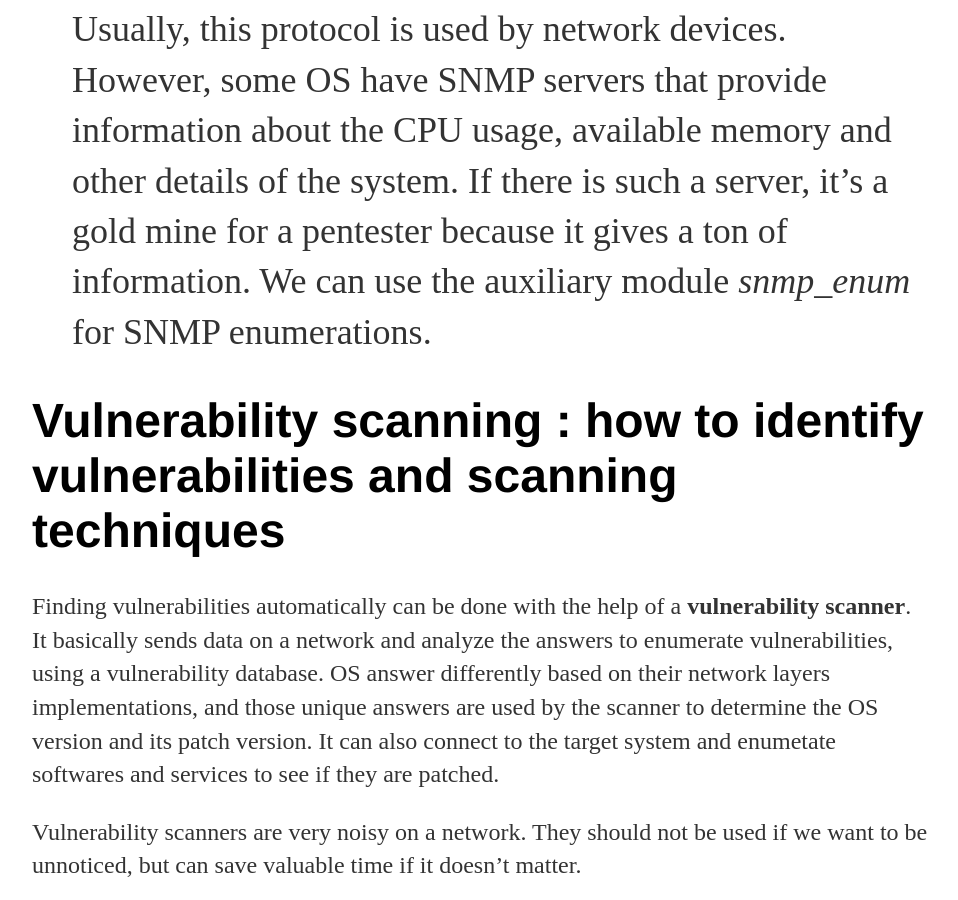
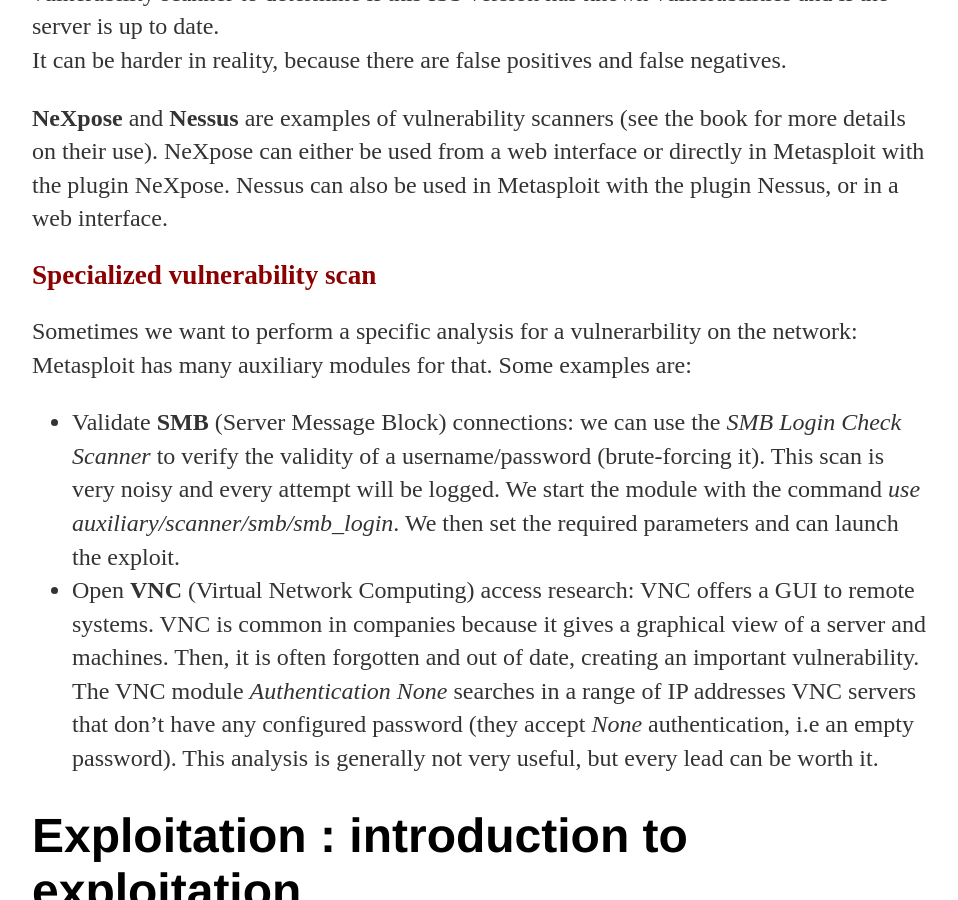
Before and after one commit to jsom1/jsom1.github.io, a Jekyll site: the page built from _summaries/metasploit.md, in a window 1280 px wide and 900 px high, scrolled down 8149 px. Shown: the whole window, without its empty margins (160-1118 px from the left). Built offline with Jekyll 4.4.1, drawn with Linux system fonts in a browser that asks for light colours; our own code applies the rules of GitHub Pages for plain Markdown files; some of the changed text lies outside the part shown.

Commit message:
Update metasploit.md

```diff
--- a/_summaries/metasploit.md
+++ b/_summaries/metasploit.md
@@ -48,6 +48,7 @@
 
 
 ## Penetration test types
+{:style="color:DarkRed; font-size: 170%;"}
 
 1. **White box (white hat)**\\
 It is a visible test : we work with the client.
@@ -65,6 +66,7 @@
 # Metasploit basics : introduction to the tools of Metasploit
 
 ## Terminology
+{:style="color:DarkRed; font-size: 170%;"}
 
 <ins>**Exploit**</ins>\\
 An exploit is the mean by which an attacker take advantage of a vulnerability in a system, an application or a service. **buffer overflows** and **SQL injections** are examples of exploits.
@@ -82,6 +84,7 @@
 A listener is a procedure or function that awaits any entering connection. For example, once that target has been exploited, it can communicate with the attacker via internet. The listener handles this connection.
 
 ## The interfaces of Metasploit
+{:style="color:DarkRed; font-size: 170%;"}
 
 There are 3 interfaces: **Msfconsole**, a **CLI** (command line interface) and a **GUI** (graphical user interface, Armitage), and different utilities. We will be using msfconsole only. The utilities are *direct interfaces* that can be useful for exploit development and are the following:
 
@@ -104,6 +107,7 @@
 Information gathering is the second phase of the PTES and maybe the most important. It is the basis of all the work that will come after it.
 
 ## Passive information gathering
+{:style="color:DarkRed; font-size: 170%;"}
 
 We collect information without touching the target systems. We can identidy the architecture, the network admins, what OS is used and what web server is used on the target network. **OSINT** (Open Source Intelligence) is a form of information gathering during which we use free free or easily obtainable information to chose and acquire information on the target.
 
@@ -111,6 +115,7 @@
 Passive information gathering is useful to define what systems should be included in the pentest (in a legal point of view).
 
 ## Active information gathering
+{:style="color:DarkRed; font-size: 170%;"}
 
 In active information gathering, we interact directly with a system to learn more about it. **Port scanning** is an example of active information gathering. **Nmap** is one of the most popular port scanner.
 
@@ -121,19 +126,16 @@
 
 
 ## Targeted scans
+{:style="color:DarkRed; font-size: 170%;"}
+
 It is sometimes useful to perform **targeted scans** to find specific services and/or versions that we know are vulnerable. Some examples are:
 
 - Scan a target network to find the vulnerability **ms08-067**, because it is a very common vulnerability that gives access to SYSTEM.
-
 - Detect the versions of Microsoft Windows with the module **smb_version** (*use scanner/smb/smb_version*). In the options, we can chose the number of threads; 1 (default) is enough if we scan a single system, but we could use more if we scan a subnet for example.
-
 - Look for misconfigured Microsoft SQL servers (**MS SQL**), known to be an easy entry door in a network. This is due to the fact that many system admins don't even know that their machines use MS SQL, because it is preinstalled on the system. It is often misconfigured or outdated.\\
 When installed, MS SQL listens on the TCP port 1433 by default (see the module *mssql_ping*).
-
 - Scan of **SSH** (Secure Shell) servers. If we find any, we have to determine its version. Many vulnerabilities have been identified in its implementations, and we could be lucky and find an old machine that hasn't been updated. To determine the version, we can use the modulee *ssh_version**.
-
 - Scan of **FTP** (File Transfer Protocol). FTP is a complicated and vulnerable protocol. FTP servers are often the easiest way in a target network. We can use the module *ftp_version*. If there is a FTP server, we can see if it allows anonymous connection with scanner *anonymous* (*use auxiliary/scanner/ftp/anonymous*).
-
 - **SNMP** (Simple Network Management Protocol) scan. Usually, this protocol is used by network devices. However, some OS have SNMP servers that provide information about the CPU usage, available memory and other details of the system. If there is such a server, it's a gold mine for a pentester because it gives a ton of information. We can use the auxiliary module *snmp_enum* for SNMP enumerations.
 
 # Vulnerability scanning : how to identify vulnerabilities and scanning techniques
@@ -143,12 +145,21 @@
 Vulnerability scanners are very noisy on a network. They should not be used if we want to be unnoticed, but can save valuable time if it doesn't matter.
 
 ## Base vulnerability scan
+{:style="color:DarkRed; font-size: 170%;"}
 
 We can use **netcat** to perform a **banner grabbing** on the target. The command would be *nc 192.168.1.293 80*: here we connect to 192.168.1.293 on a web server (port 80), and we can then use the command *GET HTTP* to receive headers information returned by the server. Imagine we receive the information *Server: Microsoft-IIS/5.1*: we could then use a vulnerability scanner to determine if this ISS version has known vulnerabilities and if the server is up to date.\\
 It can be harder in reality, because there are false positives and false negatives.
 
 **NeXpose** and **Nessus** are examples of vulnerability scanners (see the book for more details on their use). NeXpose can either be used from a web interface or directly in Metasploit with the plugin NeXpose. Nessus can also be used in Metasploit with the plugin Nessus, or in a web interface.
 
+
+## Specialized vulnerability scan
+{:style="color:DarkRed; font-size: 170%;"}
+
+Sometimes we want to perform a specific analysis for a vulnerarbility on the network: Metasploit has many auxiliary modules for that. Some examples are:
+
+- Validate **SMB** (Server Message Block) connections: we can use the *SMB Login Check Scanner* to verify the validity of a username/password (brute-forcing it). This scan is very noisy and every attempt will be logged. We start the module with the command *use auxiliary/scanner/smb/smb_login*. We then set the required parameters and can launch the exploit.
+- Open **VNC** (Virtual Network Computing) access research: VNC offers a GUI to remote systems. VNC is common in companies because it gives a graphical view of a server and machines. Then, it is often forgotten and out of date, creating an important  vulnerability. The VNC module *Authentication None* searches in a range of IP addresses VNC servers that don't have any configured password (they accept *None* authentication, i.e an empty password). This analysis is generally not very useful, but every lead can be worth it.
 
 # Exploitation : introduction to exploitation
 
```
